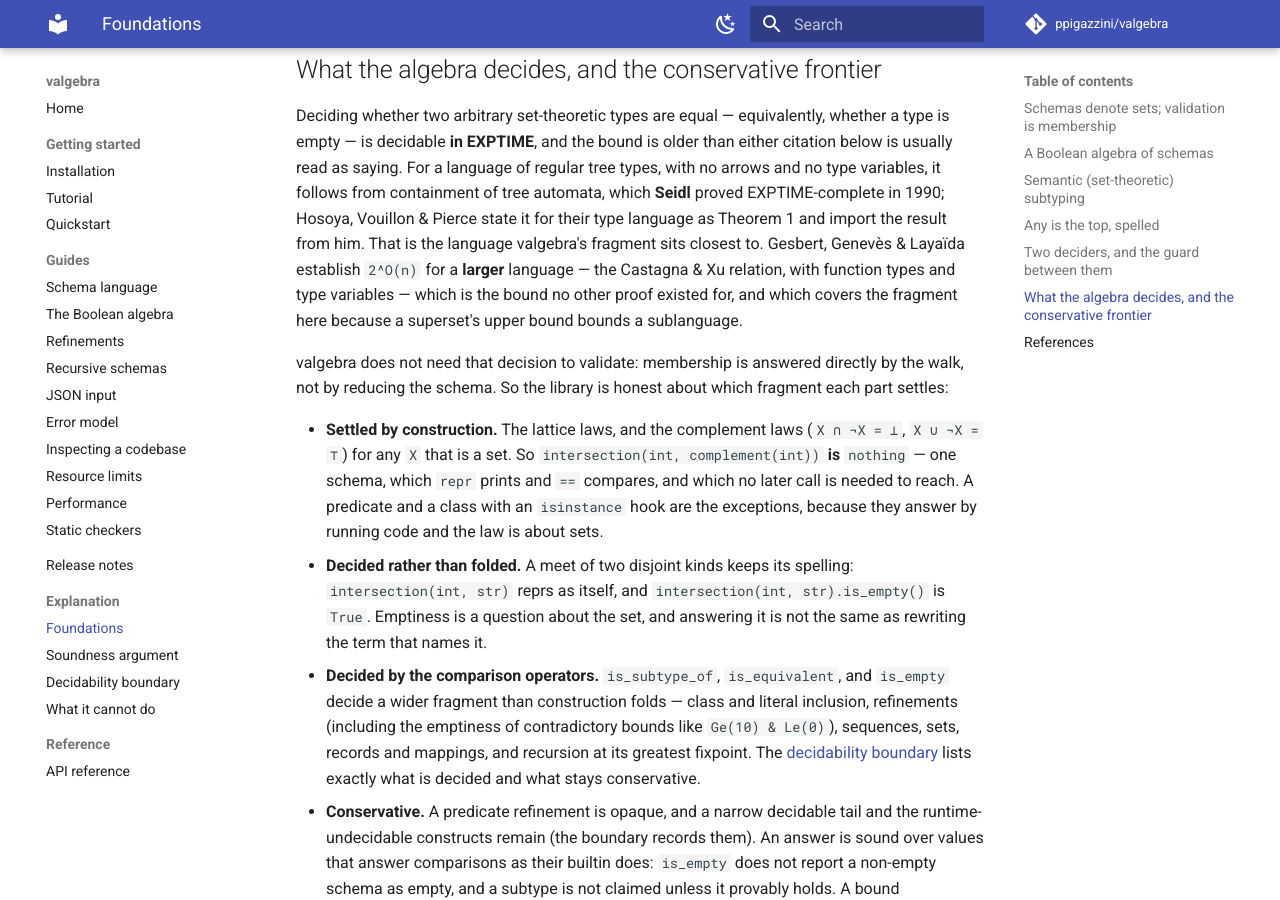
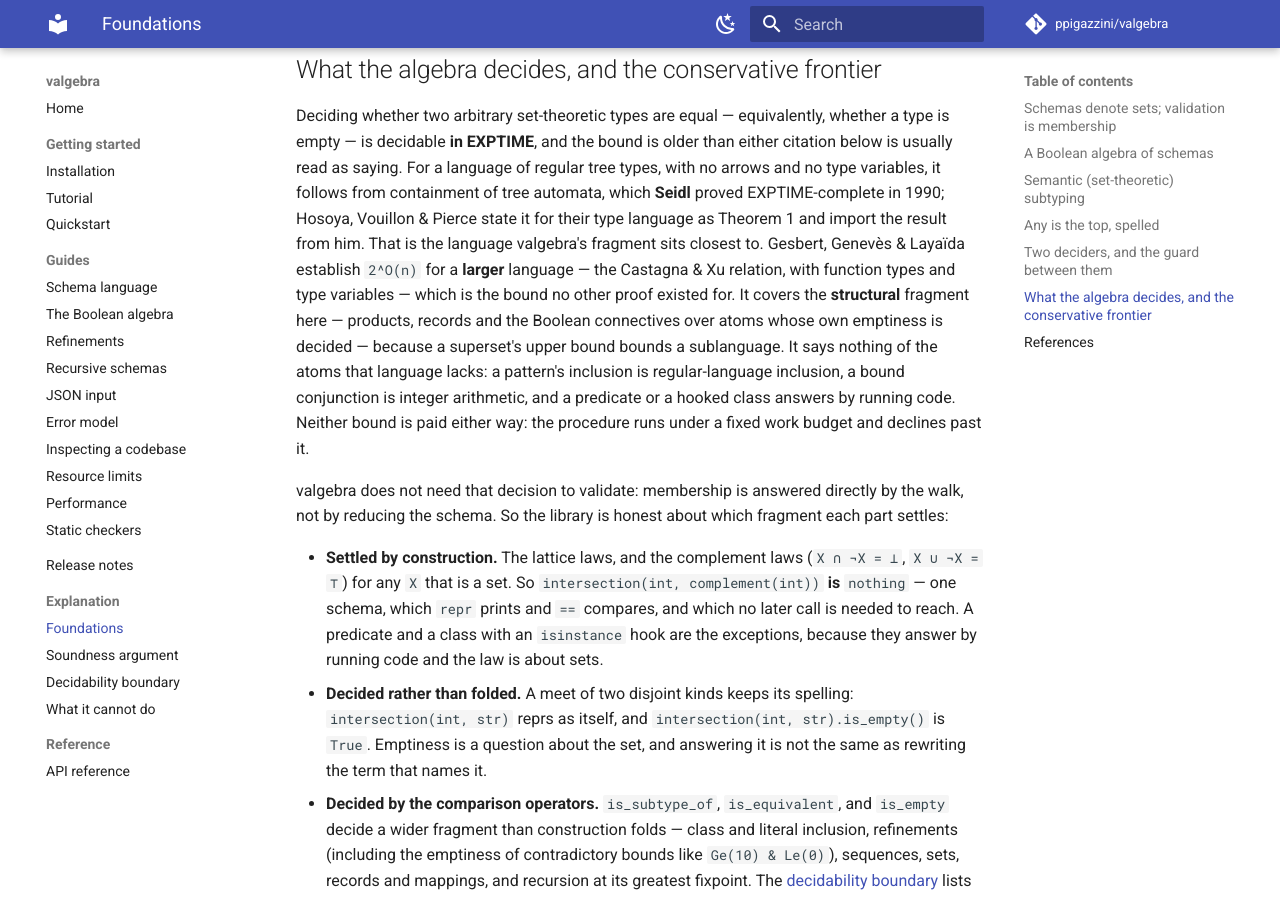
Before and after one commit to ppigazzini/valgebra, an MkDocs documentation site: the page built from docs/13-foundations.md, in a window 1280 px wide and 900 px high, scrolled down 2785 px. Built offline with MkDocs 1.6.1 and Material for MkDocs 9.7.7, drawn with Linux system fonts in a browser that asks for light colours; comment, search, counter and statistics services are not loaded.

Commit message:
docs: the foundations page bounds what the EXPTIME result covers
Gesbert, Geneves & Layaida's `2^O(n)` covers the structural fragment --
products, records and the connectives over atoms whose own emptiness is
decided -- because a superset's bound bounds a sublanguage. The page carried
it to the whole of valgebra's fragment, whose atoms that language lacks: a
pattern's inclusion is regular-language inclusion, a bound conjunction is
integer arithmetic, and a predicate or a hooked class runs code. The
procedure pays neither bound; it runs under a work budget and declines past
it.

```diff
--- a/docs/13-foundations.md
+++ b/docs/13-foundations.md
@@ -138,8 +138,13 @@ tree automata, which **Seidl** proved EXPTIME-complete in 1990; Hosoya, Vouillon
 from him. That is the language valgebra's fragment sits closest to. Gesbert,
 Genevès & Layaïda establish `2^O(n)` for a **larger** language — the
 Castagna & Xu relation, with function types and type variables — which is the
-bound no other proof existed for, and which covers the fragment here because a
-superset's upper bound bounds a sublanguage.
+bound no other proof existed for. It covers the **structural** fragment here —
+products, records and the Boolean connectives over atoms whose own emptiness is
+decided — because a superset's upper bound bounds a sublanguage. It says nothing
+of the atoms that language lacks: a pattern's inclusion is regular-language
+inclusion, a bound conjunction is integer arithmetic, and a predicate or a
+hooked class answers by running code. Neither bound is paid either way: the
+procedure runs under a fixed work budget and declines past it.
 
 valgebra does not need that decision to validate: membership is answered
 directly by the walk, not by reducing the schema. So the library is honest about
```
